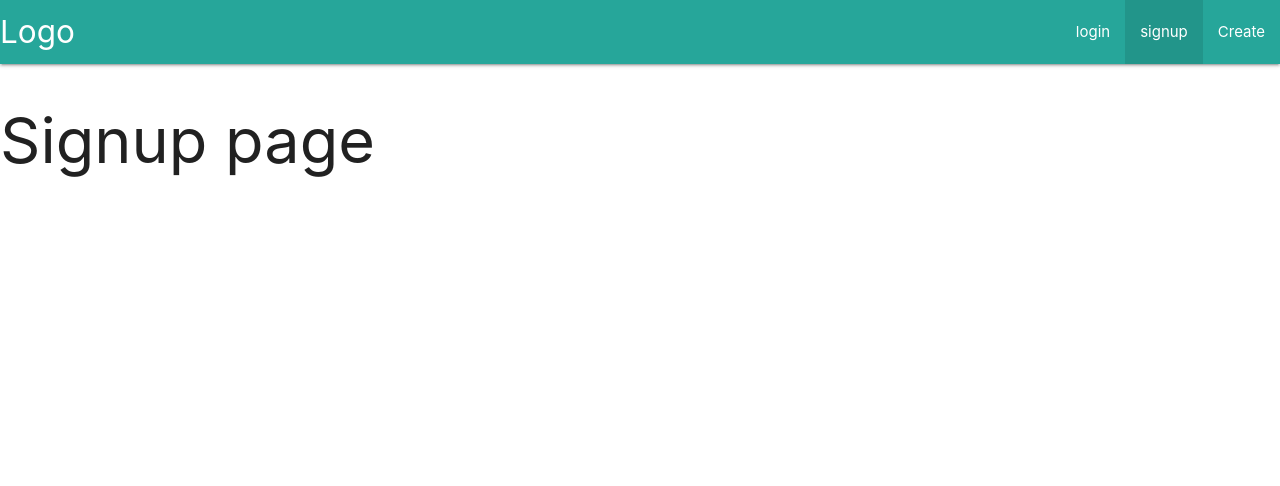
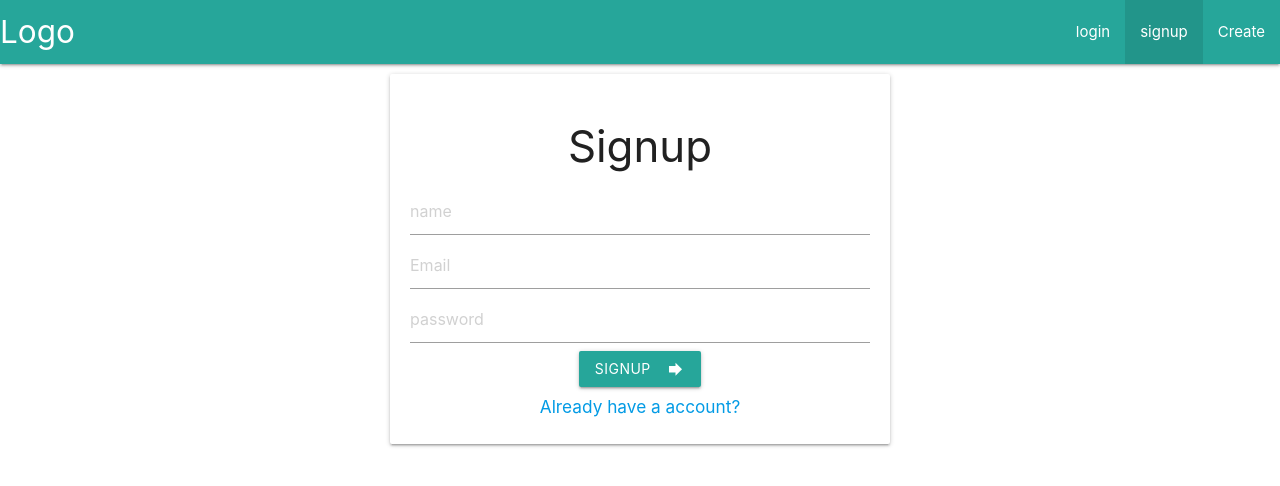
Before and after one commit to vyash5075/Mystore-NextJS, a Next.js app: page /signup in a window 1280 px wide. Shown: the top 486 px of the page. Built offline with nearby package versions, Linux system fonts and the light colour scheme.

Commit message:
create  login signup page

```diff
--- a/pages/index.js
+++ b/pages/index.js
@@ -4,7 +4,7 @@ import baseurl from "../Helpers/baseurl";
 const Home = ({ products }) => {
   const productList = products.map((product) => {
     return (
-      <div className="card" key={product._id}>
+      <div className="card pcard" key={product._id}>
         <div className="card-image">
           <img src={product.mediaUrl} />
           <span className="card-title">{product.name}</span>
--- a/pages/signup.js
+++ b/pages/signup.js
@@ -1,9 +1,42 @@
 import Link from "next/link";
 import { useEffect, useState } from "react";
 const Signup = () => {
+  const [name, setName] = useState("");
+  const [email, setEmail] = useState("");
+  const [password, setPassword] = useState("");
   return (
-    <div>
-      <h1>Signup page</h1>
+    <div className="container card authcard center-align">
+      <h3>Signup</h3>
+      <form>
+        <input
+          type="text"
+          placeholder="name"
+          value={name}
+          onChange={(e) => setName(e.target.value)}
+        />
+        <input
+          type="email"
+          placeholder="Email"
+          value={email}
+          onChange={(e) => setEmail(e.target.value)}
+        />
+        <input
+          type="password"
+          placeholder="password"
+          value={password}
+          onChange={(e) => setPassword(e.target.value)}
+        />
+
+        <button className="btn waves-effect waves-light" type="submit">
+          Signup<i className="material-icons right">forward</i>
+        </button>
+
+        <Link href="/login">
+          <a>
+            <h6>Already have a account?</h6>
+          </a>
+        </Link>
+      </form>
     </div>
   );
 };
--- a/public/style.css
+++ b/public/style.css
@@ -5,8 +5,13 @@
     justify-content: center;
   }
 
-  .card {
+  .pcard {
     max-width: 200px;
     margin: 20px;
   }
 }
+.authcard {
+  margin: 10px auto !important;
+  max-width: 500px !important;
+  padding: 20px !important;
+}
```
Also changed, not shown: pages/login.js (+28 -2 lines).
